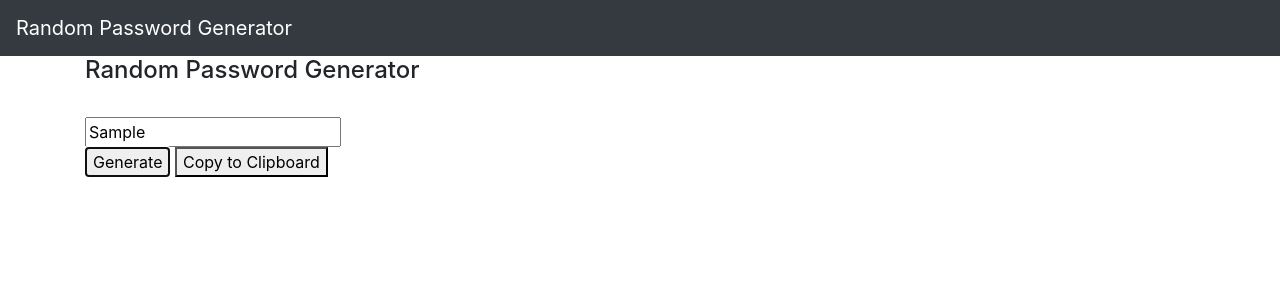
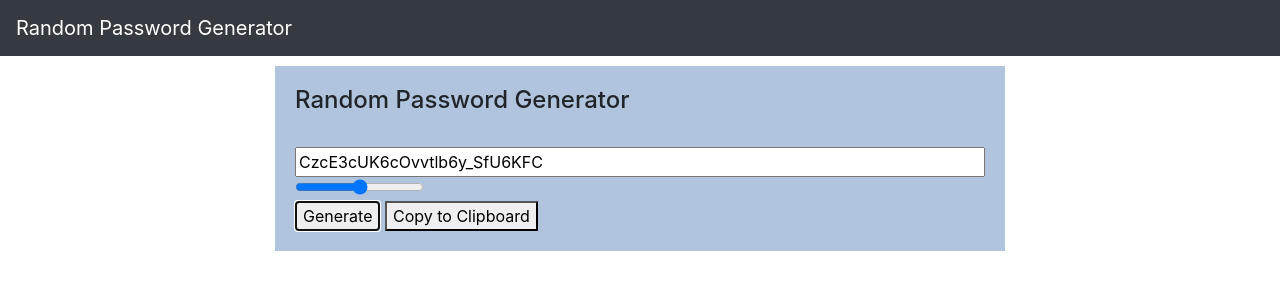
Before and after one commit to Werewolfflanders/Werewolfflanders.github.io, a plain HTML site: page index.html in a window 1280 px wide. Both pictures are taken after typing "Sample" into the empty fields and a click on the button "Generate". Drawn offline with nearby package versions, Linux system fonts and the light colour scheme.

Commit message:
Added scipt for random generation and added copy function

```diff
--- a/index.html
+++ b/index.html
@@ -7,7 +7,7 @@
     <title>Random Password Generator</title>
     <link rel="stylesheet" href="https://stackpath.bootstrapcdn.com/bootstrap/4.4.1/css/bootstrap.min.css" integrity="sha384-Vkoo8x4CGsO3+Hhxv8T/Q5PaXtkKtu6ug5TOeNV6gBiFeWPGFN9MuhOf23Q9Ifjh" crossorigin="anonymous">
     <link rel="stylesheet" href="style.css">
-    <script src="script.js"></script>
+
 </head>
 <body>
 
@@ -17,18 +17,20 @@
     <div class="container">
         <div class="row">
 
-            <div class ="col-lg-8 col-sm-12">
+            <div class ="col-lg-8 col-sm-12 mx-auto">
                 <div class="content">
                     <h4>Random Password Generator</h4>
                     <br />
                     <input type="text" id="display">
                     <br />
-                    <button onclick="">Generate</button>
-                    <button onclick="">Copy to Clipboard</button>
+                    <input type ="range" min="0" max="50" name="slider" id="slider">
+                    <br />
+                    <button onclick="generate()">Generate</button>
+                    <button onclick="copyPassword()">Copy to Clipboard</button>
                 </div>
 
         </div>
     </div>
-
+    <script src="script.js"></script>
 </body>
 </html>
--- a/script.js
+++ b/script.js
@@ -0,0 +1,28 @@
+//generate random password
+function generate(){
+
+    //set password length/complexity
+    var complexity = document.getElementById("slider").value;
+
+    //possible password values
+    var values = "ABCDEFGHIJKLMNOPQURSTUVWXYZabcdefghijklmnopqrstuvwxyz1234567890!@#$%^&*()_+";
+
+    var password="";
+
+    //create for loop to choose password characters
+    for(var i = 0; i <= complexity; i++){
+        password = password + values.charAt(Math.floor(Math.random() * Math.floor(values.length - 1)));
+    }
+    //add password to textbox/display area
+    document.getElementById("display").value = password;
+
+}
+//funtion copy password to clipboard
+function copyPassword(){
+
+    document.getElementById("display").select;
+
+    document.execCommand("Copy");
+
+    alert("Password copied to clipboard");
+}
--- a/style.css
+++ b/style.css
@@ -0,0 +1,11 @@
+.content {
+    margin-top: 10px;
+    margin-bottom: 10px;
+    background-color: lightsteelblue;
+    padding: 20px;
+    width: 100%;
+}
+
+#display {
+    width: 100%;
+}
```
